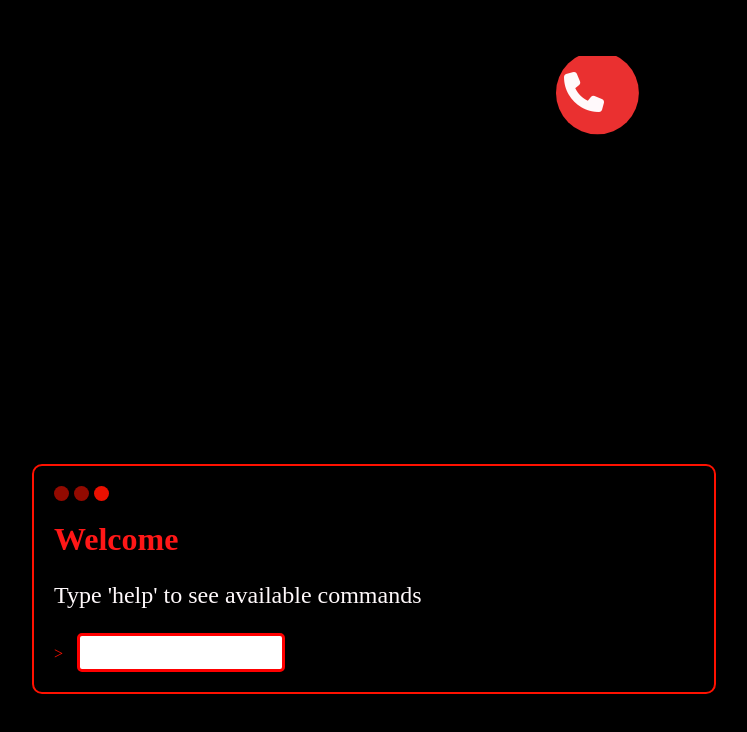
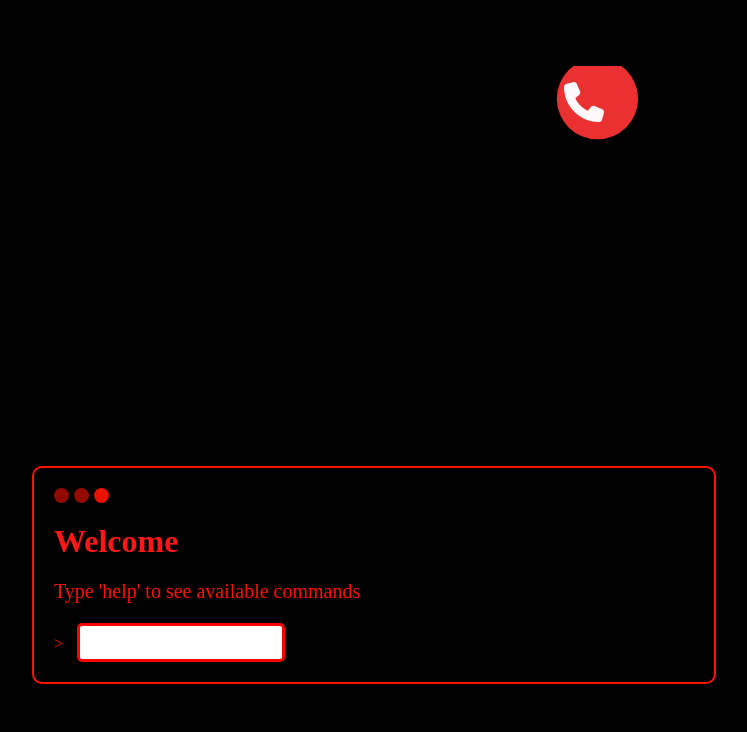
Before and after one commit to galibmia/haker_portfolio, a plain HTML site: page contact.html in a window 1280 px wide. Shown: the whole page, without its empty margins (266-1013 px from the left). Drawn offline with Linux system fonts and the light colour scheme.

Commit message:
Fix color issue

```diff
--- a/contact.css
+++ b/contact.css
@@ -50,3 +50,7 @@ i{
 .container:hover #span {
   color: rgba(5, 4, 4, 0);
 }
+.content p{
+  color: rgb(255, 17, 0);
+  font-size: 20px;
+}
```
